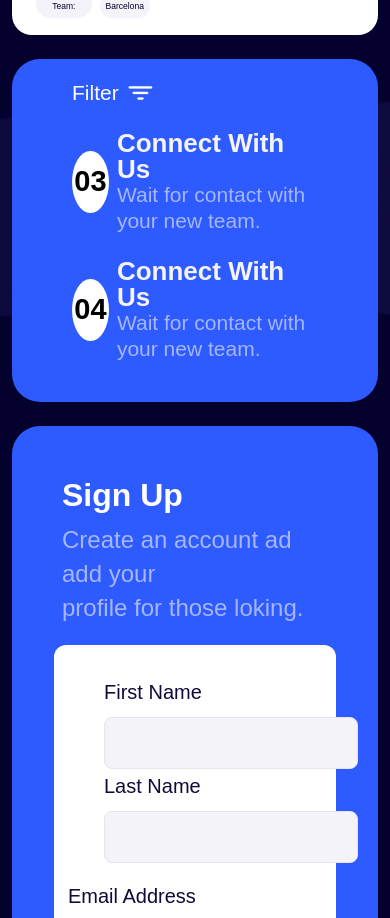
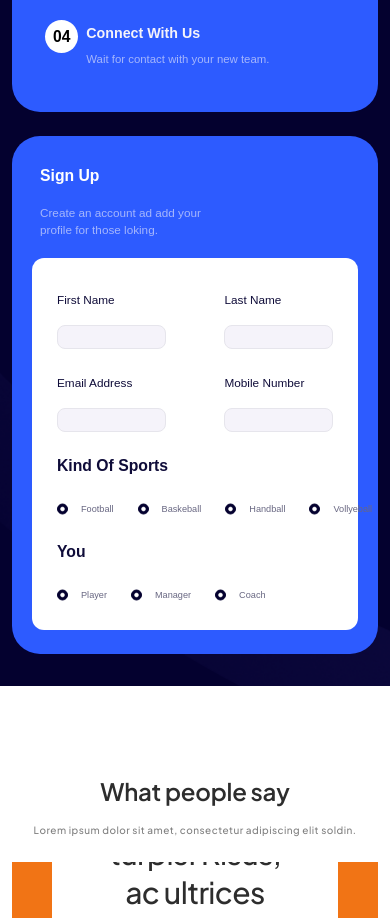
Before and after one commit to MamtazDev/spohire-react, a React (Vite) app: page / in a window 390 px wide. Shown: the part 3040-3958 px from the top of the page. Built offline with nearby package versions, Linux system fonts and the light colour scheme; a web font is replaced by a local one.

Commit message:
home page responsive

```diff
--- a/src/components/faqAccordion/FaqAccordion.jsx
+++ b/src/components/faqAccordion/FaqAccordion.jsx
@@ -70,7 +70,7 @@ const FaqAccordion = () => {
                                 className="d-flex align-items-center justify-content-between"
                             >
                                 <p className="question text_color_19 fs-4 fw-medium">{data.ques}</p>
-                                <img src={isOpen === index ? minus : plus} alt="icon" />
+                                <img className='mobile_icon' src={isOpen === index ? minus : plus} alt="icon" />
                             </div>
                             {isOpen === index && <p className="answer text_color_19_7 fs-5 fw-medium">{data.ans}</p>}
                         </div>
--- a/src/components/footer/Footer.jsx
+++ b/src/components/footer/Footer.jsx
@@ -53,7 +53,7 @@ const Footer = () => {
 
                     <div className="col-12 col-lg-6 col-xl-4">
                         <div></div>
-                        <div className="followBox d-flex flex-column flex-md-row justify-content-between align-items-center gap-3">
+                        <div className="followBox d-flex flex-md-row justify-content-between align-items-center gap-3">
                             <p>Follow us</p>
                             <a href="#">
                                 <img src={Ig} alt="Instagram" />
@@ -71,7 +71,7 @@ const Footer = () => {
                     </div>
                 </div>
                 <hr />
-                <div className="fooBottom d-flex flex-column flex-lg-row justify-content-center align-items-center gap-3 gap-lg-5">
+                <div className="fooBottom d-flex  flex-lg-row justify-content-center align-items-center gap-3 gap-lg-5">
                     <a href="#">
                         Privacy policy
                     </a>
--- a/src/components/howItWorks/HowItWorks.jsx
+++ b/src/components/howItWorks/HowItWorks.jsx
@@ -79,9 +79,9 @@ const HowItWorks = () => {
                                         </div>
 
                                         <div
-                                            className="leftBlueBox d-flex flex-column-reverse flex-lg-row  justify-content-between align-items-start gap-4">
+                                            className="leftBlueBox d-flex  flex-lg-row  justify-content-between align-items-start gap-4">
                                             <div className="d-flex flex-column gap-4">
-                                                <div className="d-flex justify-content-start gap-2 align-items-center">
+                                                <div className="d-flex justify-content-start gap-2 align-items-center mobile_numtag">
                                                     <div className="numTag ">
                                                         <p>03</p>
                                                     </div>
@@ -90,7 +90,7 @@ const HowItWorks = () => {
                                                         <span className="d-block">Wait for contact with your new team.</span>
                                                     </div>
                                                 </div>
-                                                <div className="d-flex justify-content-start gap-2 align-items-center">
+                                                <div className="d-flex justify-content-start gap-2 align-items-center mobile_numtag">
                                                     <div className="numTag ">
                                                         <p>04</p>
                                                     </div>
@@ -122,7 +122,7 @@ const HowItWorks = () => {
                                         <form>
                                             <div className="d-flex flex-column justify-content-start gap-3">
                                                 <div
-                                                    className="txtInput flex-wrap    d-flex flex-column flex-md-row justify-content-between align-items-center">
+                                                    className="txtInput flex-wrap    d-flex  flex-md-row justify-content-between align-items-center">
                                                     <div>
                                                         <label for="fName">First Name</label>
                                                         <input type="text" name="firstName" id="fName" />
@@ -133,7 +133,7 @@ const HowItWorks = () => {
                                                     </div>
                                                 </div>
                                                 <div
-                                                    className="txtInput d-flex flex-column flex-md-row justify-content-between align-items-center">
+                                                    className="txtInput d-flex flex-md-row justify-content-between align-items-center">
                                                     <div>
                                                         <label for="email">Email Address</label>
                                                         <input type="email" name="email" id="email" />
@@ -147,7 +147,7 @@ const HowItWorks = () => {
                                                     <p>
                                                         Kind Of Sports
                                                     </p>
-                                                    <div className="d-flex flex-column flex-md-row justify-content-start gap-4">
+                                                    <div className="d-flex  flex-md-row justify-content-start gap-4">
                                                         <div className="playOption">
                                                             <div>
                                                                 <input type="radio" name="football" id="football" />
@@ -187,7 +187,7 @@ const HowItWorks = () => {
                                                 </div>
                                                 <div>
                                                     <p>You</p>
-                                                    <div className="d-flex flex-column flex-md-row justify-content-start gap-4">
+                                                    <div className="d-flex  flex-md-row justify-content-start gap-4">
                                                         <div className="playOption">
                                                             <div>
                                                                 <input type="radio" name="player" id="player" />
--- a/src/components/whyWe/WhyWe.jsx
+++ b/src/components/whyWe/WhyWe.jsx
@@ -7,7 +7,7 @@ const WhyWe = () => {
     return (
         <section id='whyWe'>
             <div className="container">
-                <div className="row align-items-center">
+                <div className="row align-items-center why_we_mobile">
                     <div className="col-lg-6">
                         <div className="left_img">
                             <img className='img-fluid' src={BasketPerson} alt='baskert-person' />
--- a/src/index.css
+++ b/src/index.css
@@ -327,6 +327,7 @@ a {
 
   .workBg .local p {
     font-size: 16.161px !important;
+    line-height: 23.766px;
   }
 
   .workBg .local button {
@@ -385,5 +386,215 @@ a {
     padding-top: 21px !important;
   }
 
+  .numTag {
+    width: 33.273px !important;
+    height: 33.273px !important;
+  }
 
+  .numTag p {
+    font-size: 15.645px !important;
+  }
+
+  .workBg .connect p {
+    font-size: 14.26px !important;
+  }
+
+  .workBg .connect span {
+    font-size: 11.408px !important;
+  }
+
+  .mobile_numtag {
+    align-items: start !important;
+  }
+
+  .workBg .leftBlueBox button {
+    font-size: 11.378px !important;
+  }
+
+  .workBg .leftBlueBox button img {
+    width: 13.46px;
+    height: 13.309px;
+  }
+
+  .workBg .leftBlueBox {
+    padding-top: 21px !important;
+    padding-left: 33px !important;
+    padding-right: 21px !important;
+  }
+
+  /* sign up */
+  .workBg .howWorkRight p {
+    font-size: 15.761px !important;
+  }
+
+  .workBg .howWorkRight span {
+    font-size: 11.733px !important;
+    line-height: 17.03px !important;
+  }
+
+  .workBg .howWorkRight {
+    padding: 24px 20px !important;
+  }
+
+  .workBg .howWorkRight form {
+    padding: 25px !important;
+  }
+
+  .workBg .howWorkRight form .txtInput label {
+    font-size: 11.79px !important;
+  }
+
+  .workBg .howWorkRight form .txtInput input {
+    padding: 0 !important;
+    width: 108.574px !important;
+    height: 24.517px !important;
+  }
+
+  .playOption label {
+    font-size: 9.17px !important;
+  }
+
+  .playOption label::after {
+    width: 9px !important;
+    height: 9px !important;
+  }
+
+  .playOption label::before {
+    width: 11px !important;
+    height: 11px !important;
+  }
+
+  .workBg {
+    padding-bottom: 32px !important;
+  }
+
+  .workBg .tabOutter {
+    margin-bottom: 32px !important;
+  }
+
+  .workBg h3 {
+    margin-bottom: 37px !important;
+    line-height: normal !important;
+  }
+
+  /* sign up */
+  /* what people say */
+  .sayHeader p {
+    font-size: 24px !important;
+    line-height: 30px !important;
+    letter-spacing: -0.24px !important;
+  }
+
+  .sayHeader span {
+    font-size: 10px !important;
+    line-height: 160% !important;
+  }
+
+  .sayHeader {
+    margin-bottom: 24px !important;
+  }
+
+  .trustContent {
+    font-size: 16px;
+    line-height: 21.365px;
+  }
+
+  .trust_img {
+    width: 92px !important;
+    height: 25px !important;
+  }
+
+  .trustContent_mobile {
+    justify-content: center !important;
+    gap: 30px !important;
+  }
+
+  /* what people say */
+  /* why we */
+  .why_we_mobile {
+    flex-direction: column-reverse;
+  }
+
+  .top_content h1 {
+    font-size: 36px !important;
+    line-height: 46px !important;
+    margin-bottom: 0 !important;
+  }
+
+  .top_content p {
+    font-size: 14.8px !important;
+    font-style: normal !important;
+    font-weight: 500 !important;
+
+    line-height: 24px;
+  }
+
+  .top_content {
+    margin-bottom: 10px !important;
+  }
+
+  .common_btn a {
+    padding: 10px 16px !important;
+    font-size: 9px !important;
+    font-style: normal !important;
+    font-weight: 700 !important;
+    line-height: 17px !important;
+    text-transform: uppercase !important;
+  }
+
+
+  /* why we */
+  /* faq section */
+  .section_heading h2 {
+    font-size: 24px !important;
+    font-weight: 700 !important;
+  }
+
+  .question {
+    font-size: 14px !important;
+    font-style: normal !important;
+    font-weight: 400 !important;
+    line-height: 20.786px !important;
+  }
+
+  .answer {
+    font-size: 11px !important;
+    font-style: normal !important;
+    font-weight: 400 !important;
+    line-height: 19px !important;
+  }
+
+  .mobile_icon {
+    height: 30px !important;
+    width: 30px !important;
+  }
+
+  /* faq section */
+  /* footer */
+  footer p {
+    font-size: 24px !important;
+    font-style: normal !important;
+    font-weight: 500 !important;
+    line-height: normal !important;
+  }
+
+  .fooBottom a {
+    font-size: 11.3px !important;
+    font-style: normal !important;
+    font-weight: 500 !important;
+    line-height: normal !important;
+  }
+footer ul li:first-child{
+  font-size: 14px !important;
+    font-style: normal !important;
+      font-weight: 400 !important;
+      line-height: normal !important;
 }
+footer ul li a{
+  font-size: 11.3px !important;
+    font-style: normal !important;
+    font-weight: 500 !important;
+    line-height: normal !important;
+}
+  /* footer */
+}
```
Also changed, not shown: src/components/trusted/Trusted.jsx (+6 -6 lines).
